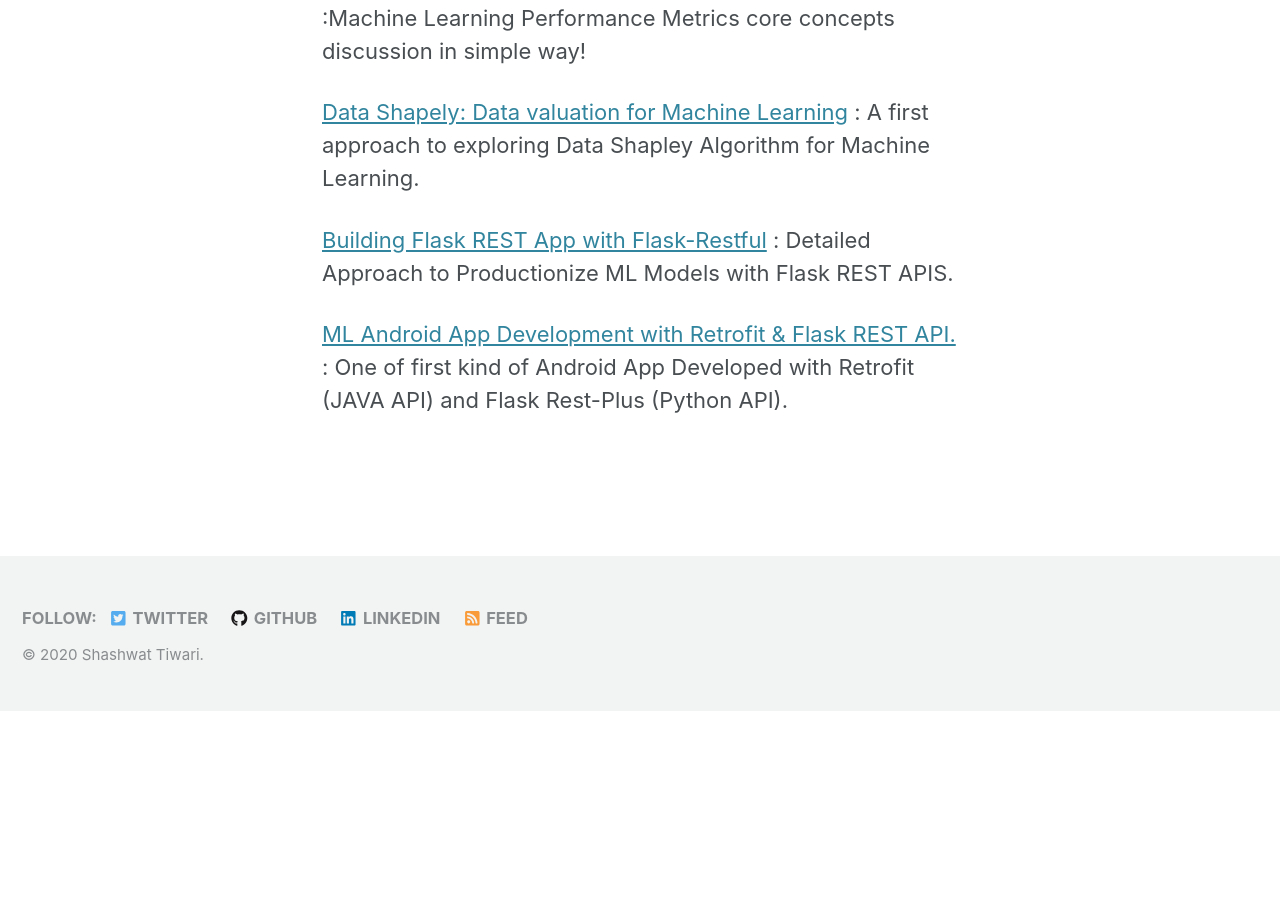
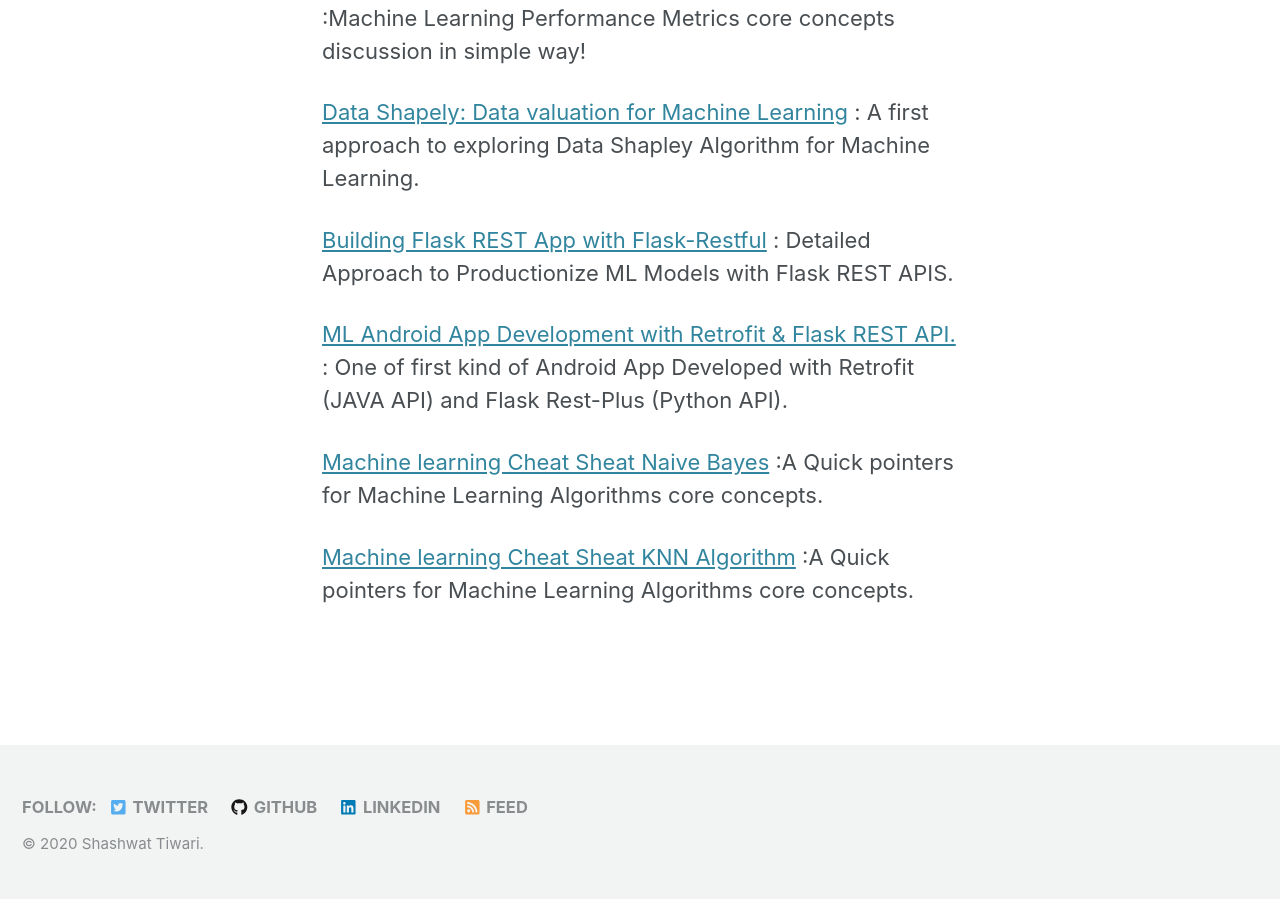
Before and after one commit to shashwatwork/shashwatwork.github.io, a Jekyll site: the page built from _pages/ml.md, in a window 1280 px wide and 900 px high, scrolled down 1668 px. Built offline with Jekyll 4.4.1, drawn with Linux system fonts in a browser that asks for light colours; cached includes are drawn as plain includes; a script that is not in the unit is left out; comment, search, counter and statistics services are not loaded; before the commit the page ends 2379 px from its top, so only the background shows below that.

```diff
--- a/_pages/ml.md
+++ b/_pages/ml.md
@@ -29,3 +29,7 @@ A series of articles dedicated to machine learning and statistics. All codes and
 [Building Flask REST App with Flask-Restful](https://medium.com/analytics-vidhya/building-flask-rest-app-with-flask-restful-d22ba4c0e39f) : Detailed Approach to Productionize ML Models with Flask REST APIS.
 
 [ML Android App Development with Retrofit & Flask REST API.](https://medium.com/@datasciencehub/android-app-development-with-retrofit-flask-rest-2e3fe50b00f9) : One of first kind of Android App Developed with Retrofit (JAVA API) and Flask Rest-Plus (Python API).
+
+[Machine learning Cheat Sheat Naive Bayes](https://medium.com/analytics-vidhya/machine-learning-cheat-sheet-naive-bayes-56a8ea5bb610) :A Quick pointers for Machine Learning Algorithms core concepts.
+
+[Machine learning Cheat Sheat KNN Algorithm](https://datasciencehub.medium.com/machine-learning-cheat-sheet-k-nearest-neighbors-algorithm-93462a66831) :A Quick pointers for Machine Learning Algorithms core concepts.
```
Also changed, not shown: _pages/blog.md (+7 -0 lines), _pages/rl.md (+4 -0 lines).
